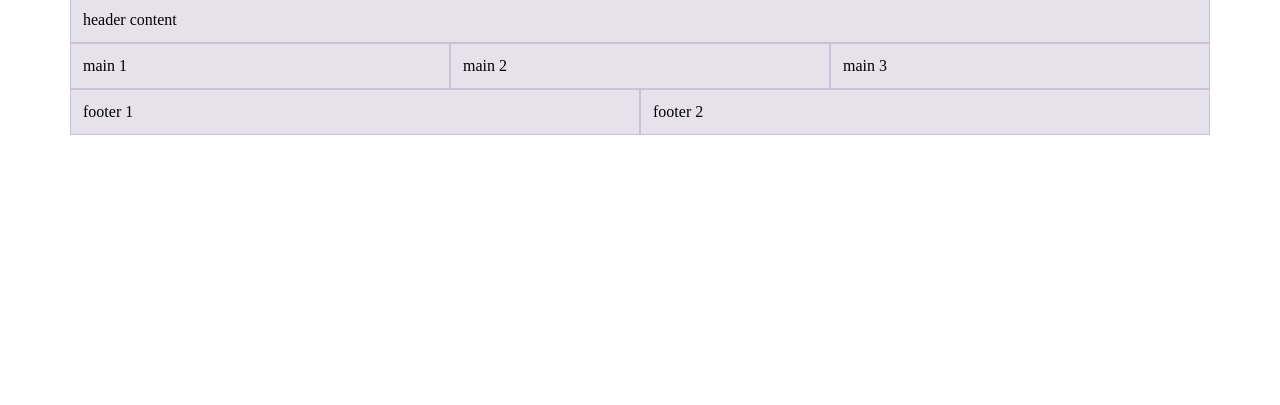
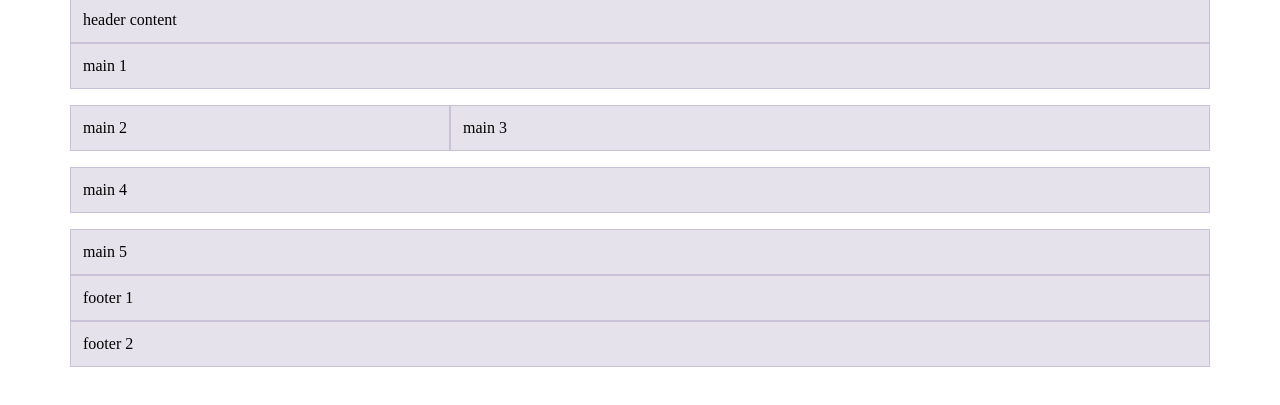
Before and after one commit to EnoDucotterd/angolino, a website built with Parcel: page src/index.html in a window 1280 px wide. Shown: the part 43-448 px from the top of the page. Built offline with nearby package versions, Linux system fonts and the light colour scheme; a web font is replaced by a local one.

```diff
--- a/src/index.html
+++ b/src/index.html
@@ -5,30 +5,39 @@
     <title>eikon parcel starter</title>
     <meta name="viewport" content="width=device-width, initial-scale=1.0" />
     <link rel="stylesheet" href="scss/main.scss" />
+    <link rel="stylesheet" href="https://use.typekit.net/fxn3rkd.css" />
   </head>
   <body>
     <h1>Hello world</h1>
     <header>
       <div class="container">
         <div class="row">
-          <div class="col">header content</div>
+          <div class="col-12">header content</div>
         </div>
       </div>
     </header>
     <main>
       <div class="container">
         <div class="row">
-          <div class="col">main 1</div>
-          <div class="col">main 2</div>
-          <div class="col">main 3</div>
+          <div class="col-12">main 1</div>
+        </div>
+        <div class="row">
+          <div class="col-12 col-lg-4">main 2</div>
+          <div class="col-12 col-lg-8">main 3</div>
+        </div>
+        <div class="row">
+          <div class="col-12 col-lg">main 4</div>
+        </div>
+        <div class="row">
+          <div class="col-12">main 5</div>
         </div>
       </div>
     </main>
     <footer>
       <div class="container">
         <div class="row">
-          <div class="col">footer 1</div>
-          <div class="col">footer 2</div>
+          <div class="col-12">footer 1</div>
+          <div class="col-12">footer 2</div>
         </div>
       </div>
     </footer>
--- a/src/scss/main.scss
+++ b/src/scss/main.scss
@@ -43,6 +43,10 @@
 // base rules
 // ==================================== */
 
+// font-family: adobe-caslon-pro, serif;
+
+// font-family: poetica-std, sans-serif;
+
 @import "bootstrap/scss/bootstrap-grid";
 
 .row + .row {
```
Also changed, not shown: src/img/Rectangle.png (added), src/img/Rectangle@2x.png (added), src/img/angolino_logo.png (added), src/img/angolino_logo@2x.png (added), src/img/fleche-droite.png (added), src/img/fleche-droite@2x.png (added), src/img/fleche.png (added), src/img/fleche@2x.png (added).
